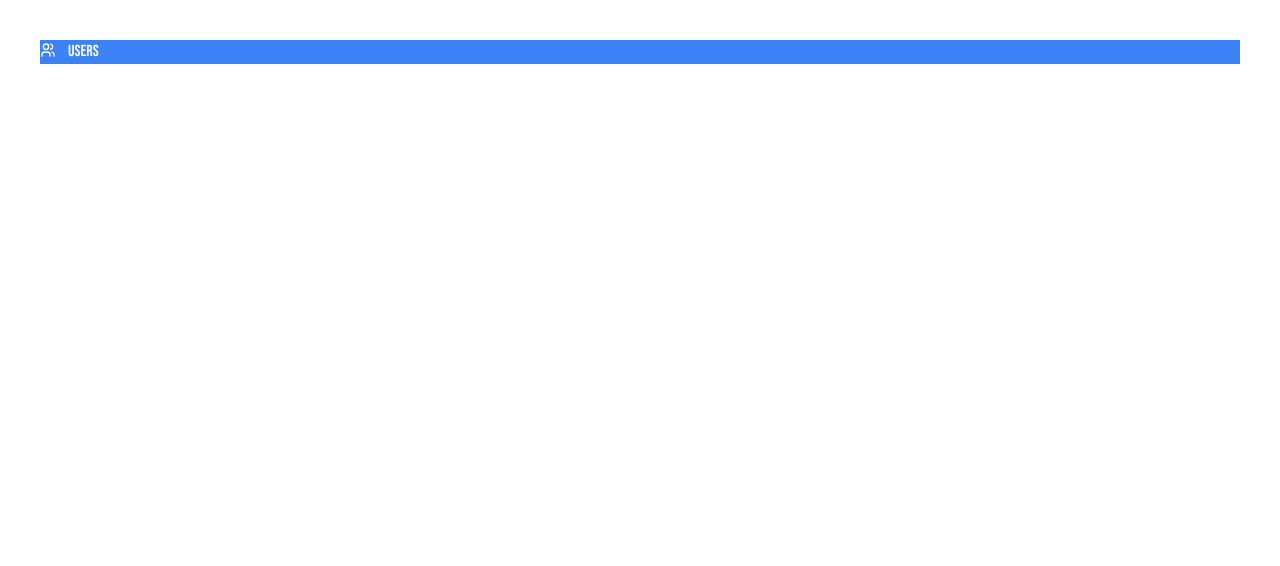
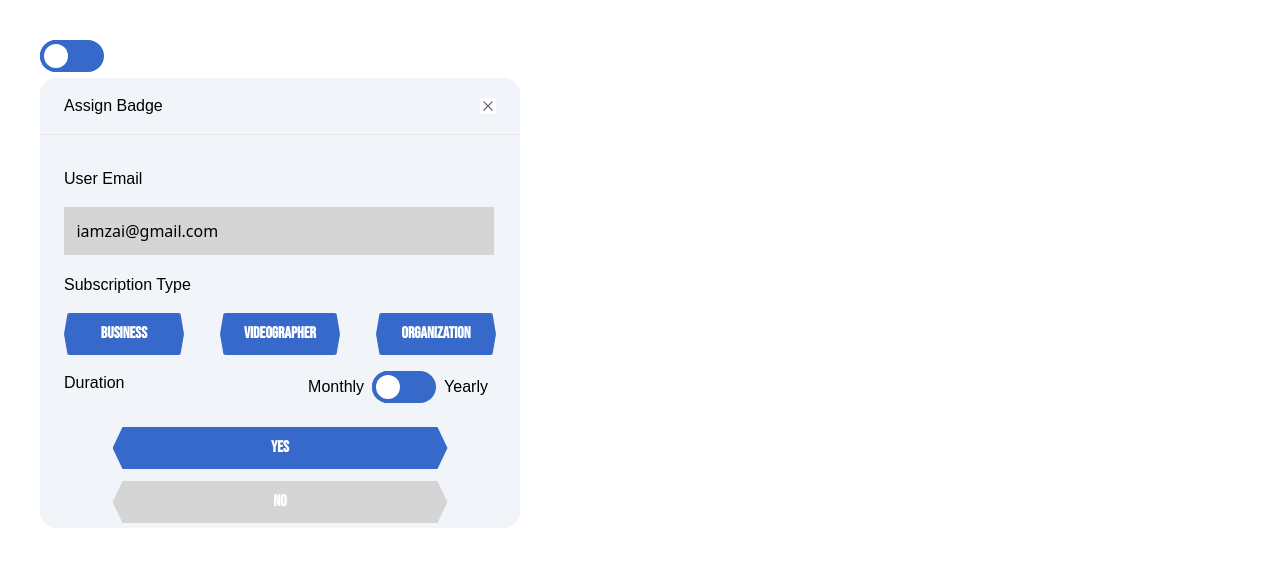
Before and after one commit to ShayanZameer/Sportsmanagement, a React (Vite) app: page / in a window 1280 px wide. Shown: the top 566 px of the page. Built offline with nearby package versions, Linux system fonts and the light colour scheme.

Commit message:
AsianBadge added

```diff
--- a/src/App.jsx
+++ b/src/App.jsx
@@ -18,6 +18,9 @@ import Toggleswitch from './components/Toggleswitch';
 
 import { TbUsers } from "react-icons/tb";
 import Asidedetails from './components/Asidedetails';
+
+import Searchinput from './components/Searchinput';
+import Assignbadge from './components/Assignbadge';
 import { useState } from 'react';
 
 
@@ -57,10 +60,15 @@ const App = () => {
         <Warning heading="Remove User" warningText="Are you sure you want to remove
 “User Name” from the app" /> */}
 
-{/* <Toggleswitch isOn={isOn} handleToggle={handleToggle} /> */}
+<Toggleswitch isOn={isOn} handleToggle={handleToggle} />
 
 
-<Asidedetails text="Users" icon={<TbUsers color='white ' height="20" width="20"/>}/>
+{/* <Asidedetails text="Users" icon={<TbUsers color='white ' height="20" width="20"/>}/> */}
+
+{/* <Searchinput/> */}
+
+<Assignbadge heading="Assign Badge"  />
+
 
 
 
--- /dev/null
+++ b/src/components/Assignbadge.jsx
@@ -0,0 +1,97 @@
+
+
+
+import React from 'react'
+
+import { RxCross2 } from "react-icons/rx";
+import Custombutton from './Custombutton';
+import Toggleswitch from './Toggleswitch';
+
+import { useState } from 'react';
+import image from "../assets/images/warning.png"
+
+
+const Assignbadge = ({heading}) => {
+
+
+  const [isOn, setIsOn] = useState(false);
+
+  const handleToggle = () => {
+    setIsOn(prevState => !prevState);
+  };
+  return (
+    <div className='h-[450px] w-[480px] bg-slate-100 rounded-2xl'>
+
+
+        <div className='flex justify-between items-center py-4 px-6 border-b'>
+
+            <p className='font-dmSans  font-medium'>{heading}</p>
+            <div className='bg-white rounded-sm'>
+
+            <RxCross2 color='#5E5873' />
+            </div>
+
+        </div>
+
+        <div className='flex flex-col px-6   my-8'>
+
+            <p className='font-dmSans font-medium'>User Email</p>
+
+            <input className='my-4 bg-[#D6D5D5] w-[430px] py-4 h-12' type='text' value="   iamzai@gmail.com"/>
+        </div>
+        <div className='flex flex-col px-6 mt-[-30px]    '>
+
+            <p className='font-dmSans font-medium'>Subscription Type</p>
+
+            <div className='flex flex-row justify-between py-4'>
+            <Custombutton  text="Business" width="w-[120px]" height="h-[42px]" bgColour="bg-[#3669C9]" bgTextColour="text-white"/>
+            <Custombutton  text="Videographer" width="w-[120px]" height="h-[42px]" bgColour="bg-[#3669C9]" bgTextColour="text-white"/>
+            <Custombutton  text="Organization" width="w-[120px]" height="h-[42px]" bgColour="bg-[#3669C9]" bgTextColour="text-white"/>
+
+
+
+
+            </div>
+
+
+
+
+
+        </div>
+
+
+        <div className='flex justify-between px-6'>
+
+            <p className='font-dmSans font-medium'>Duration</p>
+
+            <div className='flex items-center'>
+                <p className='font-normal font-dmSans px-2'>Monthly</p>
+
+                <Toggleswitch isOn={isOn} handleToggle={handleToggle} />
+
+
+                <p className='font-normal font-dmSans px-2 '>Yearly</p>
+            </div>
+        </div>
+
+        <div className='flex flex-col items-center my-6'>
+
+        <Custombutton  text="Yes" width="w-[335px]" height="h-[42px]" bgColour="bg-[#3669C9]" bgTextColour="text-white"/>
+
+        <div className='py-3'>
+
+        <Custombutton  text="No" width="w-[335px]" height="h-[42px]" bgColour="bg-[#D6D5D5]" bgTextColour="text-black"/>
+        </div>
+
+
+
+        </div>
+
+
+
+
+    </div>
+  )
+}
+
+export default Assignbadge
--- a/src/components/Searchinput.jsx
+++ b/src/components/Searchinput.jsx
@@ -1,9 +1,20 @@
-import React from 'react'
+import React from 'react';
+import { FaSearch } from 'react-icons/fa'; // Import the search icon from react-icons
 
 const Searchinput = () => {
   return (
-    <div>Searchinput</div>
-  )
-}
+    <div className='relative '>
+      <input
+        type='text'
+        placeholder='Search'
+        className=' h-12 bg-slate-50 w-[500px] pl-10 pr-4 py-2 rounded-lg focus:outline-none '
+      />
+      <FaSearch
+        className='absolute left-3 top-1/2 transform -translate-y-1/2 text-[#AEB6CF]'
+        size={20}
+      />
+    </div>
+  );
+};
 
-export default Searchinput
+export default Searchinput;
```
